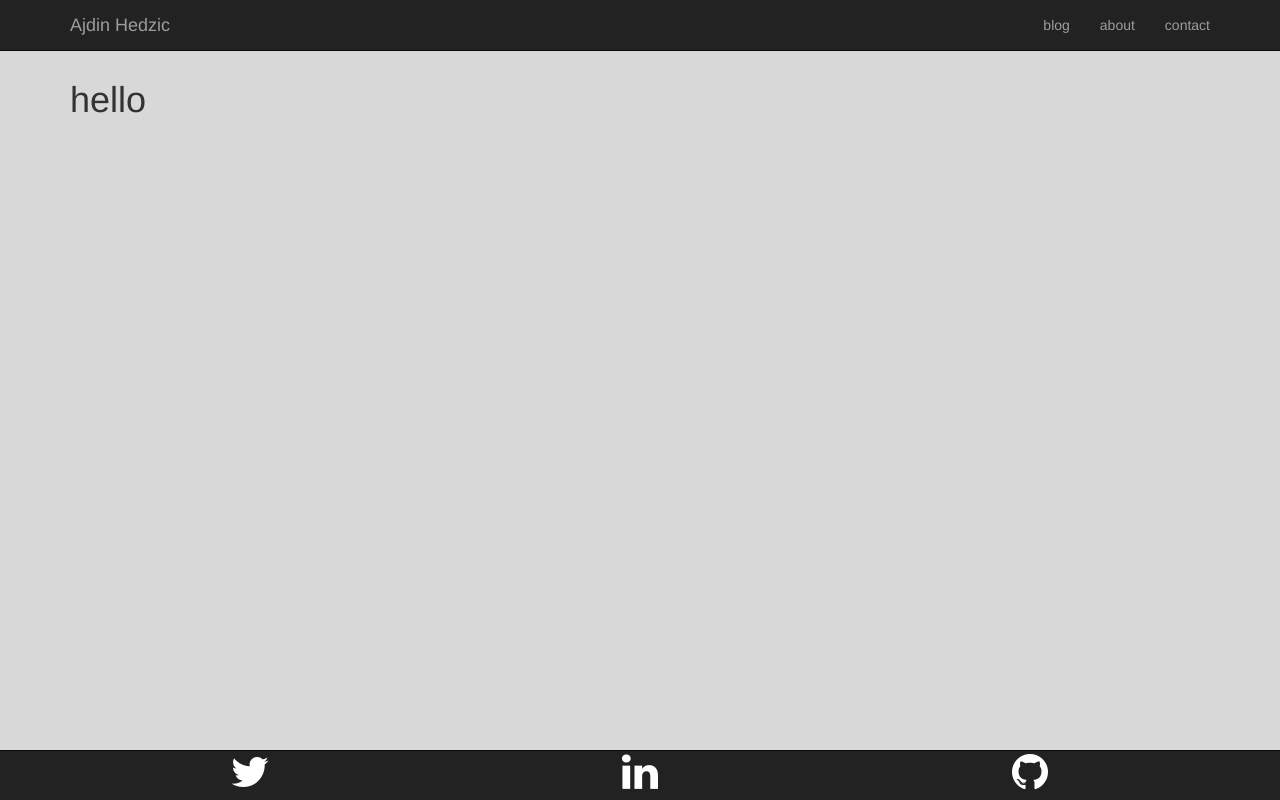
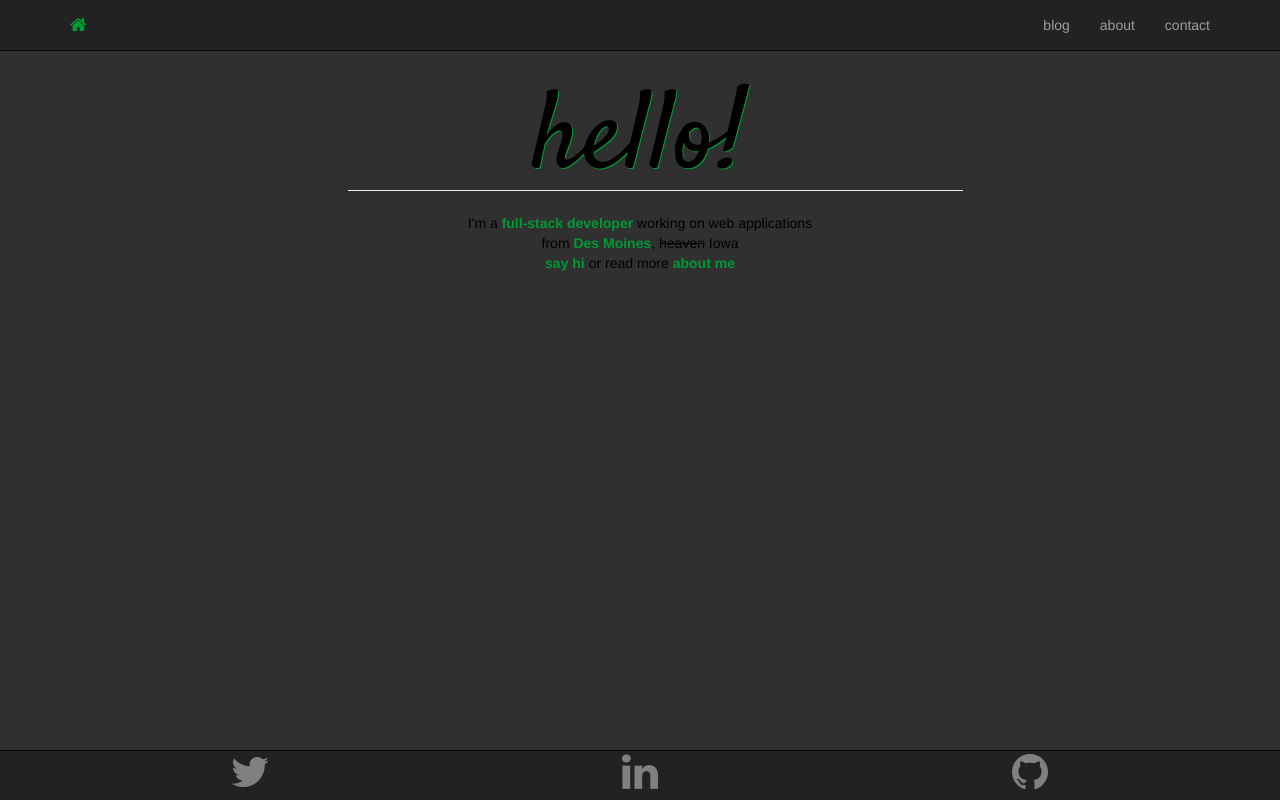
Before and after one commit to ajdinhedzic/personal_website, a plain HTML site: page index.html in a window 1280 px wide. Drawn offline with nearby package versions, Linux system fonts and the light colour scheme.

Commit message:
moved css to file, home page content added, needs to be polished

```diff
--- /dev/null
+++ b/css/app.css
@@ -0,0 +1,40 @@
+body{
+	padding-top: 60px;
+	height: 100%;
+	background-color: #303030;
+	color: black;
+}
+
+.hr-style{
+	margin-top: -2%;"
+}
+
+.row a {
+	color: black;
+}
+
+strong {
+	color: #009933;
+}
+
+.row-text-center {
+	text-align: center;
+}
+
+.h1-text-format {
+	font-family: 'Satisfy', cursive;
+	font-size: 8em;
+	color: black;
+	text-shadow: 1px 1px #009933;
+}
+
+i:hover{
+	color:#009933;
+}
+
+.green {
+	color: #009933;
+}
+.gray {
+	color: #808080;
+}
--- a/index.html
+++ b/index.html
@@ -5,9 +5,13 @@
     <meta http-equiv="X-UA-Compatible" content="IE=edge">
     <meta name="viewport" content="width=device-width, initial-scale=1">
     <title>Ajdin Hedzic</title>
-    <link rel="stylesheet" href="https://maxcdn.bootstrapcdn.com/bootstrap/3.3.5/css/bootstrap.min.css">  </head>
+    <link rel="stylesheet" href="https://maxcdn.bootstrapcdn.com/bootstrap/3.3.5/css/bootstrap.min.css">
     <link rel="stylesheet" href="https://maxcdn.bootstrapcdn.com/font-awesome/4.4.0/css/font-awesome.min.css">
-  <body  style="padding-top: 60px; height: 100%; background-color:    #D8D8D8 ;" >
+    <link href='http://fonts.googleapis.com/css?family=Satisfy' rel='stylesheet' type='text/css'>
+    <link href='css/app.css' rel='stylesheet' type='text/css'>
+  </head>
+  <body   >
+    <!--top navbar -->
     <nav class="navbar navbar-default navbar-fixed-top navbar-inverse">
       <div class="container">
         <div class="navbar-header">
@@ -17,38 +21,60 @@
             <span class="icon-bar"></span>
             <span class="icon-bar"></span>
           </button>
-          <a class="navbar-brand" href="home">Ajdin Hedzic</a>
+          <a class="navbar-brand" href="home"><span class="fa fa-home fa-large green"></span></a>
         </div>
         <div id="navbar" class="collapse navbar-collapse">
           <ul class="nav navbar-nav navbar-right">
             <li><a href="#blog">blog</a></li>
             <li><a href="#about">about</a></li>
-            <li><a href="#about">contact</a></li>
+            <li><a href="#contact">contact</a></li>
           </ul>
         </div>
       </div>
     </nav>
-    <div class="container">
-    <h1>hello</h1>
+    <!-- end top navbar-->
+
+    <!--main content-->
+    <div class="container row-text-center">
+      <div class="row ">
+        <h1 class="col-xs-12 h1-text-format">hello!</h1>
+      </div>
+      <div class="row">
+        <hr class="col-xs-6 col-xs-offset-3" style="margin-top: -2%;">
+      </div>
+      <div class="row">
+          I'm a <strong>full-stack developer</strong> working on web applications
+      </div>
+      <div class="row">
+          from <strong>Des Moines</strong>, <strike>heaven</strike> Iowa
+      </div>
+      <div class="row">
+          <a href="#contact"><strong>say hi</strong></a> or read more <a href="#about"><strong>about me</strong></a>
+      </div>
+      <div class="row">
+      </div>
     </div>
+    <!--end main content-->
 
+    <!--footer-->
     <nav class="navbar navbar-default navbar-fixed-bottom navbar-inverse">
       <div class="container">
-        <div class="row" style="text-align: center;">
+        <div class="row row-text-center">
           <div class="col-xs-4">
-            <a href="https://www.twitter.com/ajdinhedzic" style="color: white;" ><i class="fa fa-twitter fa-3x"></i></a>
+            <a href="https://www.twitter.com/ajdinhedzic"><i class="fa fa-twitter fa-3x gray"></i></a>
           </div>
           <div class="col-xs-4">
-            <a href="https://www.linkedin.com/in/ahedzic" style="color: white;"><i class="fa fa-linkedin fa-3x" ></i></a>
+            <a href="https://www.linkedin.com/in/ahedzic"><i class="fa fa-linkedin fa-3x gray" ></i></a>
           </div>
           <div class="col-xs-4">
-            <a href="https://github.com/ajdinhedzic" style="color: white;"><i class="fa fa-github fa-3x" ></i></a>
+            <a href="https://github.com/ajdinhedzic"><i class="fa fa-github fa-3x gray" ></i></a>
           </div>
         </div>
       </div>
     </nav>
-
+    <!--end footer-->
 
     <script src="https://ajax.googleapis.com/ajax/libs/jquery/1.11.3/jquery.min.js"></script>
-    <script src="https://maxcdn.bootstrapcdn.com/bootstrap/3.3.5/js/bootstrap.min.js"></script>  </body>
+    <script src="https://maxcdn.bootstrapcdn.com/bootstrap/3.3.5/js/bootstrap.min.js"></script>
+  </body>
 </html>
```
